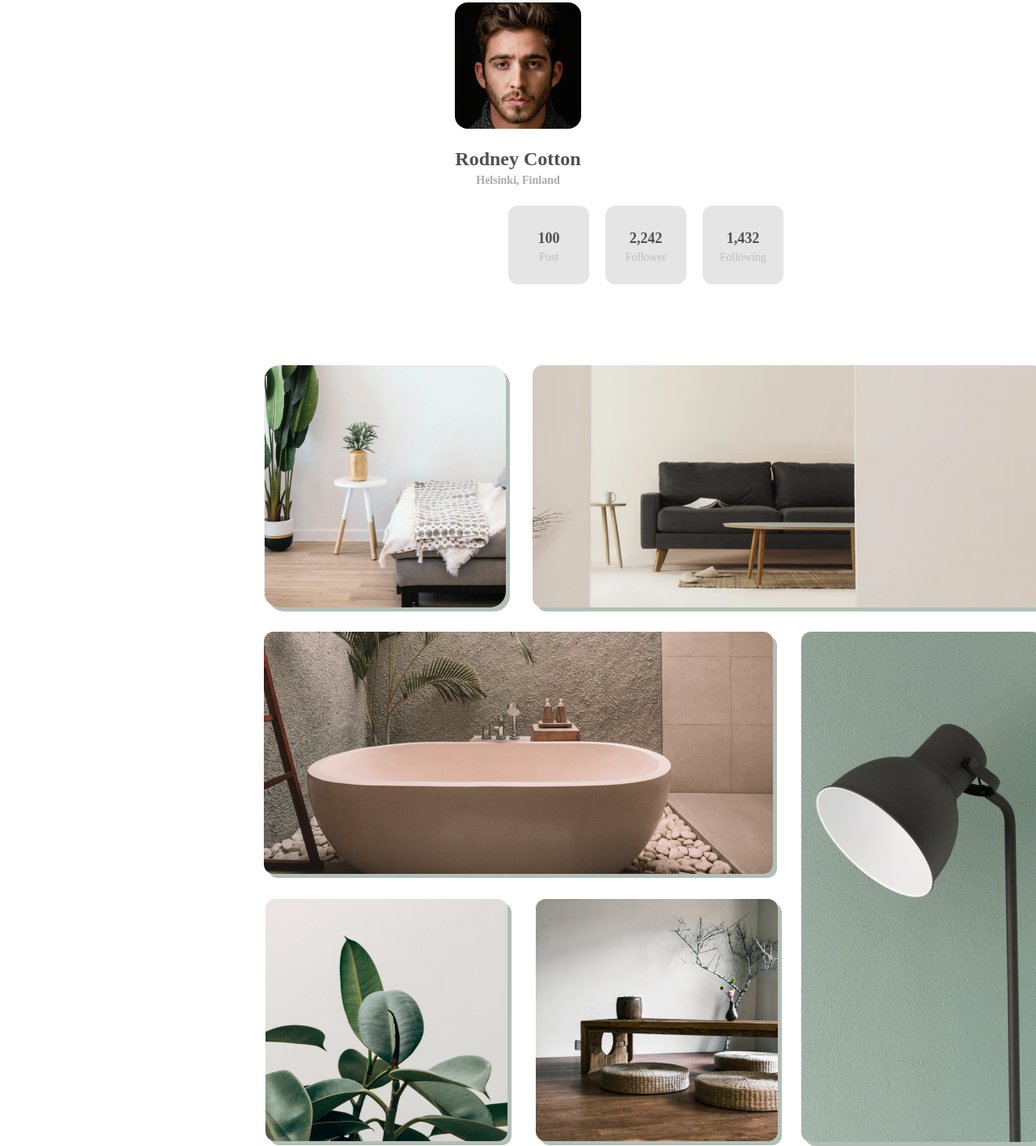
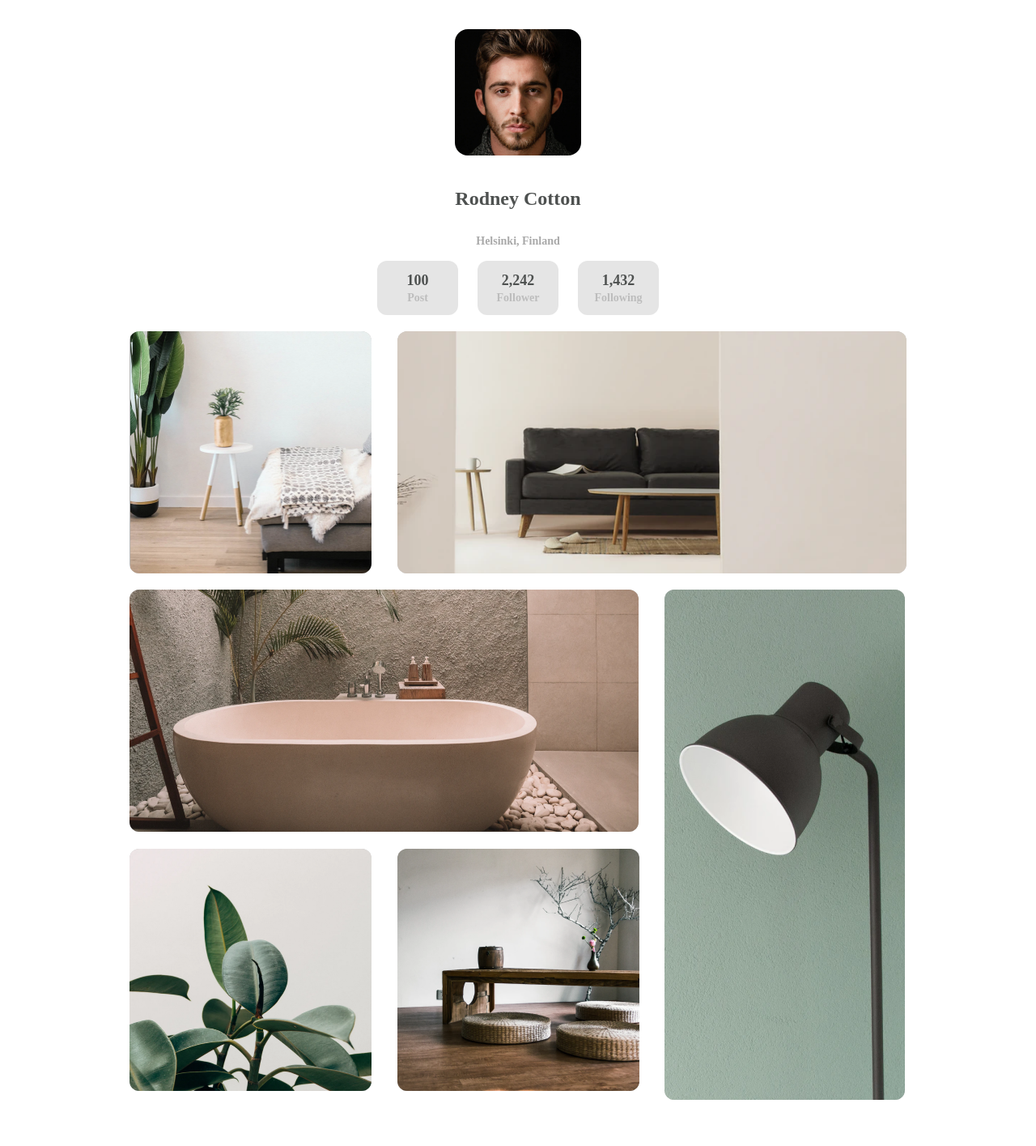
Before and after one commit to victor-itedje/gallerymaster, a plain HTML site: page index.html in a window 1280 px wide. Shown: the part 5-1420 px from the top of the page at 81% size. Drawn offline with Linux system fonts and the light colour scheme.

Commit message:
i changed css properties

```diff
--- a/index.html
+++ b/index.html
@@ -1,53 +1,60 @@
 <!DOCTYPE html>
 <html>
+
 <head>
   <meta charset="UTF-8">
   <meta name="viewport" content="width=device-width, initial-scale=1">
   <link rel="stylesheet" href="styles.css">
 </head>
+
 <body>
   <div class="first">
 
     <div id="profile-picture">
-      <img  id="prof" src="profilePhoto.png">
+      <img id="prof" src="profilePhoto.png" alt="a profile picture">
     </div>
     <h3 id="name">Rodney Cotton</h3>
     <h5 id="location">Helsinki, Finland</h5>
-      <div class="button" id="follow">
 
-        <div class="button" id="one">
+    <div id="follow">
+
+      <div class="row-items">
         <div class="number1"><b>100</b></div>
-          <div id="followers1">Post</div>
+        <div class="followers">Post</div>
       </div>
 
-        <div class="button" id="two">
-          <div class="number2"><b>2,242</b></div>
-          <div id="followers2">Follower</div>
+      <div class="row-items">
+        <div class="number1"><b>2,242</b></div>
+        <div class="followers">Follower</div>
       </div>
 
-        <div class="button" id="three">
-          <div class="number3"><b>1,432</b></div>
-          <div id="followers3">Following</div>
-        </div>
+      <div class="row-items">
+        <div class="number1"><b>1,432</b></div>
+        <div class="followers">Following</div>
       </div>
 
-
-    <div class="right">
-      <img  id="pl1"  src="photo1.png">
-      <img   id="pl2"  src="photo2.png">
     </div>
 
-    <div class="right2">
-      <img  id="pl3" src="photo3.png">
-      <img  id="pl4"  src="photo_4.png">
+  <div class="pictures">
+    <div id="right1">
+      <div id="pl1"><img id="vase" src="photo1.png"></div>
+      <div id="pl2"><img id="couch" src="photo2.png"></div>
     </div>
 
-    <div class="right3">
-      <img  id="pl5" src="photo5.png">
-      <img  id="pl6"  src="photo6.png">
+    <div id="right2">
+      <div id="pl3"><img id="bath" src="photo3.png"></div>
+      <div id="pl4"><img id="lamp" src="photo_4.png"></div>
+    </div>
+
+    <div id="right3">
+      <div id="pl5"><img id="plant" src="photo5.png"></div>
+      <div id="pl6"><img id="table" src="photo6.png"></div>
     </div>
   </div>
 
 </div>
+
+  </div>
 </body>
+
 </html>
--- a/styles.css
+++ b/styles.css
@@ -1,128 +1,155 @@
-body {
+body{
+  padding: 0;
+  margin: 0;
+  box-sizing: border-box;
+  display: flex;
+  justify-content: center;
+}
+
+.first{
+  width: 100%;
+  max-width: 960px;
+ display: flex;
+ justify-content: center;
+ flex-direction: column;
  align-items: center;
-    justify-content: center;
-    text-align: center;
-
+ padding: 41px 12px 140px 12px;
 }
 
 #profile-picture {
-     display: flex;
-    align-items: center;
-    justify-content: center;
-}
-
-.first {
-  align-items: center;
-  justify-content: center;
+  width: 156px;
+  height: 156px;
+  border-radius: 16px;
+  overflow: hidden;
+  margin-bottom: 16px;
+  flex-shrink: 0;
 }
 
 #prof {
-    /* border-radius: 20px;
-    width: 180px;
-    height: 180px;
-    margin-top: 40px; */
-    width: 156px;
-    height: 156px;
-    top: 60px;
-    left: 641px;
-    right: 643px;
-    border-radius: 16px;
-
-
+  width: 100%;
+  height: 100%;
 }
 
 #name {
   color: #4E5150;
-font-family: "Montserrat";
+font-family: Montserrat;
 font-size: 24px;
 font-style: normal;
 font-weight: 600;
 line-height: normal;
+margin-bottom: 8px;
 text-align: center;
-margin-bottom: 2px;
-
 }
 
 #location {
-    text-align: center;
-    margin-top: 5px;
   color: #A9A9A9;
 font-family: Montserrat;
 font-size: 14px;
 font-style: normal;
 font-weight: 600;
 line-height: normal;
-}
-
-
-#follow {
-   text-align: center;
-  display: flex;
-  gap: 20px;
-  margin-left: 620px;
-  font-size: 20px;
-}
-#one, #two, #three {
-  background-color: #E5E5E5;
-  padding-top: 30px;
-  width: 100px;
-height: 67px;
-top: 546px;
-left: 310px;
-border-radius: 12px;
-flex-shrink: 0;
-}
-
-.number1, .number2, .number3 {
-  color: #4E5150;
-  font-size: 18px;
+margin-bottom: 16px;
 text-align: center;
 }
 
-#followers1, #followers2, #followers3 {
-  color: #BDBDBD;
-  padding-top: 5px;
-  font-size: 14px;
-  text-align: center;
+#follow {
+  display: flex;
+  font-size: 20px;
+  gap: 24px;
 }
 
-#pl1, #pl2, #pl3, #pl4, #pl5, #pl6 {
+#follow .row-items {
+  width: 100px;
+  height: 67px;
+  text-align: center;
+  background-color: #E5E5E5;
   border-radius: 12px;
-  box-shadow: 5px 5px #B2BEB5;
 }
 
-.right {
-  display: flex;
-  gap: 33px;
-  margin-top: 100px;
-  margin-left: 80px;
+.number1 {
+  color: #4E5150;
+text-align: center;
+font-family: Montserrat;
+font-size: 18px;
+font-style: normal;
+font-weight: 600;
+line-height: normal;
+margin-top: 14px;
 }
 
-#pl1 {
+.followers {
+color: var(--Gray-4, #BDBDBD);
+text-align: center;
+font-family: Montserrat;
+font-size: 14px;
+font-style: normal;
+font-weight: 600;
+line-height: normal;
+margin-top: 3.1px;
+}
+
+.pictures {
+  width: 100%;
+  height: 100%;
+}
+
+ #right1 {
+  width: 100%;
+  display: flex;
+  gap: 32px;
+  margin-top: 20px;
+}
+
+#pl1, #pl5, #pl6 {
   width: 299px;
 height: 299px;
-  border-radius: 20px;
-  margin-left: 238px;
 }
 
-#pl2 {
-  height: 299px;
-  width: 629px;
-  /* margin-left: 40px; */
+#vase {
+  width: 100%;
+  height: 100%;
+  border-radius: 12px;
+  background-color: #C4C4C4;
 }
 
-.right2 {
-  display: flex;
-  gap: 35px;
-  margin-top: 30px;
-  margin-left: 80px;
-  position: absolute;
+#couch {
+  width: 100%;
+  height: 100%;
+  border-radius: 12px;
+  background: #C4C4C4;
 }
 
-#pl3 {
-  height:299px;
+#bath {
+  width: 100%;
+  height: 100%;
+  border-radius: 12px;
+  background-color: #C4C4C4;
+}
+
+#lamp {
+  width: 100%;
+  height: 100%;
+  border-radius: 12px;
+  background-color: #C4C4C4;
+}
+
+#plant {
+  width: 100%;
+  height: 100%;
+  border-radius: 12px;
+  background-color: #C4C4C4;
+}
+
+#table {
+  width: 100%;
+  height: 100%;
+  border-radius: 12px;
+  background-color: #C4C4C4;
+}
+
+#pl2, #pl3 {
   width: 629px;
-  margin-left: 238px;
+height: 299px;
 }
 
 #pl4 {
@@ -130,89 +157,99 @@ flex-shrink: 0;
 height: 630px;
 }
 
-.right3 {
+#right2 {
+  width: 100%;
   display: flex;
-  gap: 35px;
-  margin-top: 360px;
-  margin-left: 320px;
+  gap: 32px;
+  margin-top: 20px;
 }
 
-#pl5, #pl6 {
-  width: 299px;
-  height: 299px;
-
+#right3 {
+  width: 100%;
+  display: flex;
+  gap: 32px;
+  margin-top: -310px;
 }
 
-@media screen and (max-width: 375px) {
-  .ph {
-    width: 100%;
-  }
-
-  #prof {
-    width: 101.759px;
-height: 101.759px;
+@media (max-width: 450px) {
+  #profile-picture {
     flex-shrink: 0;
   }
 
-  #follow {
-flex-shrink: 0;
-margin-left: 75px ;
-width: 50px;
+  #name {
+    font-size: 14px;
+    margin-bottom: 4px;
   }
 
-  #one, #two, #three {
-    width: 45px;
-    height: 40px;
-    flex-shrink: 0;
-    padding-top: 4px;
-    padding-left: 2px;
-    padding-right: 2px;
-  }
-
-  .number1, .number2, .number3 {
+  #location {
+    margin-bottom: 12px;
     font-size: 10px;
   }
 
-  #follower1, #follower2, #follower3 {
-    font-size: 1px;
+  #follow {
+    gap: 12px;
+    font-size: 10px;
+  }
+
+  #follow .row-items {
+    width: 78px;
+    height: 52px;
+    flex-shrink: 0;
+    text-align: center;
+  }
+
+  .number1 {
+    font-size: 12px;
+    margin-top: 10px;
+  }
+
+  .followers {
+    font-size: 12px;
+    margin-bottom: 6px;
   }
 
   #pl1, #pl5, #pl6 {
-    width: 109.322px;
-height: 109.519px;
+      width: 109px;
+      height: 110px;
       flex-shrink: 0;
   }
 
+
     #pl2, #pl3 {
-    width: 205px;
-height: 109.519px;
+      width: 230px;
+      height: 110px;
       flex-shrink: 0;
     }
 
     #pl4 {
-    width: 108.591px;
-height: 230.76px;
+      width: 109px;
+      height: 231px;
       flex-shrink: 0;
     }
 
-  .right {
-    margin-left: -230px;
-    gap: 20px;
-    margin-top: 40px;
-
+  #vase, #plant, #table, #couch, #bath {
+    width: 100%;
+    height: 100%;
   }
 
-  #prof {
-    width: 70px;
-    height: 70px;
+  #lamp {
+    width: 100%;
+    height: 100%;
+  }
+  #right1 {
+    gap: 11.7px;
+    margin-top: 39px;
+    width: 100%;
   }
 
-  #name {
-    font-size: 12px;
+  #right2 {
+    margin-top: 11.7px;
+    gap: 11.7px;
   }
 
-  #location {
-    font-size: 8px;
-    margin-top: 1px;
+  #right3 {
+    width: 100%;
+    gap: 11.7px;
+    margin-top: -110px;
   }
 }
```
Lines whose indentation alone changed are shown as unchanged.
